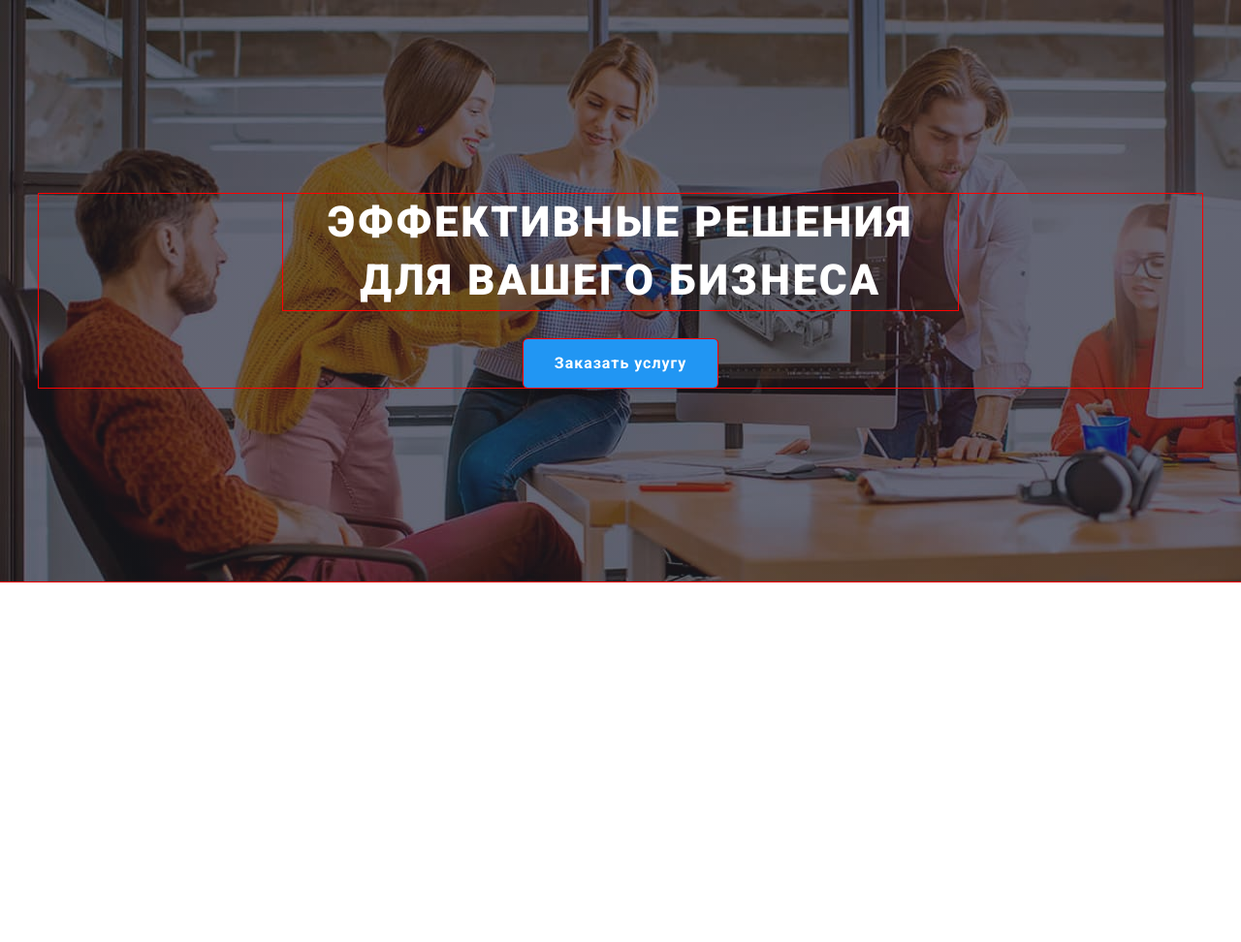
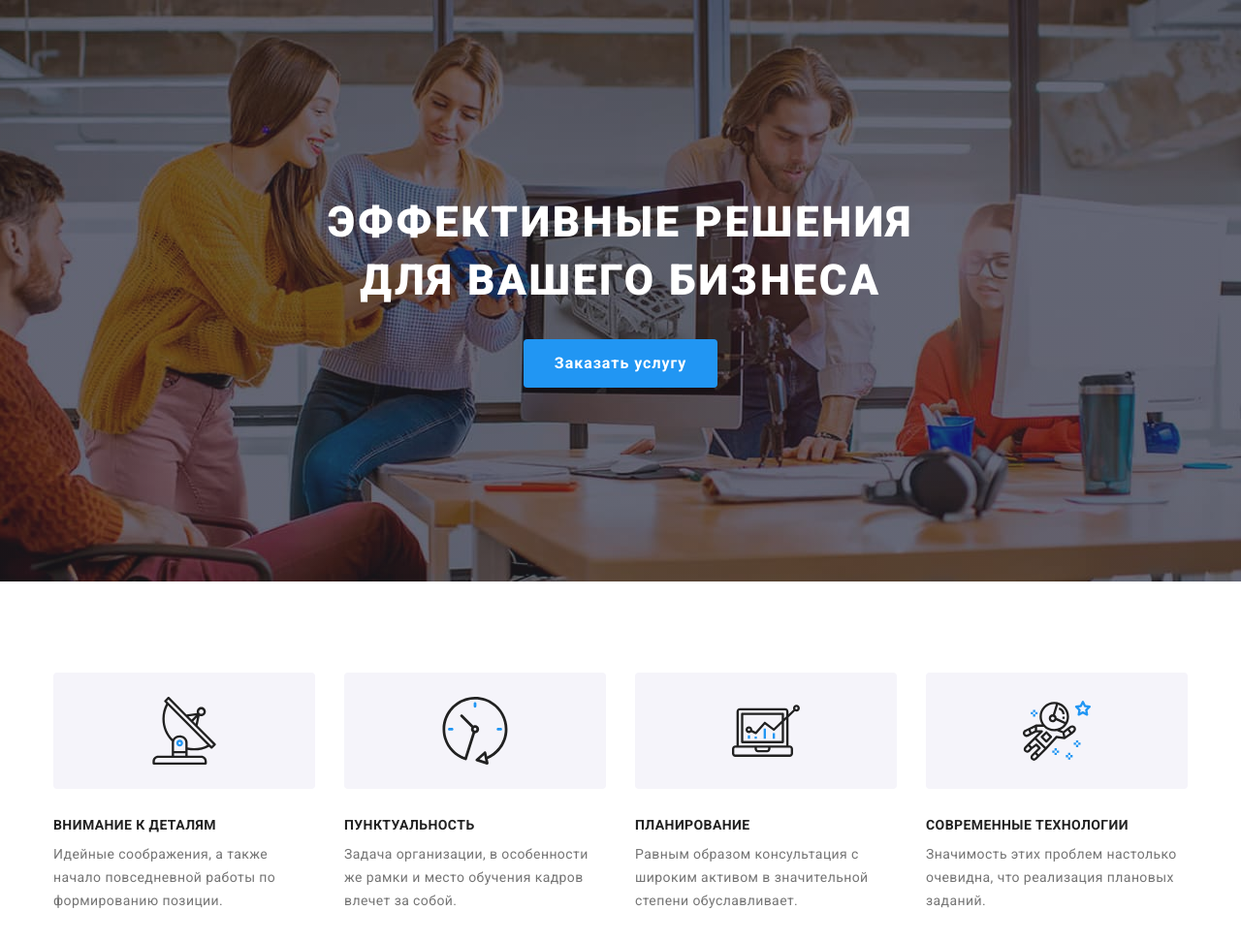
Before and after one commit to BohdanKlymenko/goit-markup-hw-08, a plain HTML site: page index.html in a window 1280 px wide. Shown: the whole page at 97% size. Before the commit the page ends 800 px from the top, so only its background shows below. Drawn offline with nearby package versions, Linux system fonts and the light colour scheme.

Commit message:
Добавляет адаптивку для 2х секций

```diff
--- a/index.html
+++ b/index.html
@@ -70,7 +70,7 @@
         </div>
       </div>
     </header> -->
-    <main>
+    <!-- <main> -->
     <section class="section hero">
       <div class="container">
         <h1 class="page-title">Эффективные решения для вашего бизнеса</h1>
@@ -79,7 +79,7 @@
         </button>
       </div>
     </section>
-      <!-- <section class="section advantages">
+    <section class="section advantages">
       <div class="container">
         <h2 class="advantages__title visually-hidden">Преимущества</h2>
         <ul class="list advantages__list">
@@ -103,8 +103,8 @@
             </a>
             <h3 class="title advantages__other-title">Пунктуальность</h3>
             <p class="advantages__text">
-                Задача организации, в особенности же рамки и место обучения
-                кадров влечет за собой.
+              Задача организации, в особенности же рамки и место обучения кадров
+              влечет за собой.
             </p>
           </li>
           <li class="advantages__item">
@@ -135,7 +135,7 @@
           </li>
         </ul>
       </div>
-      </section> -->
+    </section>
     <!-- <section class="section gallery" id="portfolio">
         <div class="container">
           <h2 class="title gallery__title">Чем мы занимаемся</h2>
@@ -518,7 +518,7 @@
           </ul>
         </div>
       </section> -->
-    </main>
+    <!-- </main> -->
     <!-- <footer class="footer" id="contacts">
       <div class="container footer--positioning">
         <div class="address-section footer__address-section">
--- a/sass/base/_common.scss
+++ b/sass/base/_common.scss
@@ -6,7 +6,6 @@ html {
 *::before,
 *::after {
   box-sizing: inherit;
-  outline: 1px solid red;
 }
 
 body {
--- a/sass/components/_titles.scss
+++ b/sass/components/_titles.scss
@@ -3,17 +3,27 @@
 }
 
 .page-title {
-  max-width: 696px;
   margin-right: auto;
   margin-bottom: 30px;
   margin-left: auto;
   font-weight: 900;
-  font-size: 44px;
-  line-height: 1.36;
+  font-size: 26px;
+  line-height: 1.62;
+
   text-align: center;
   letter-spacing: 0.06em;
   text-transform: uppercase;
   color: var(--alt-title-color);
+
+  @media screen and (min-width: 480px) {
+    width: 360px;
+  }
+
+  @media screen and (min-width: 1200px) {
+    font-size: 44px;
+    line-height: 1.36;
+    width: 696px;
+  }
 }
 
 .gallery__title,
--- a/sass/layouts/_advantages.scss
+++ b/sass/layouts/_advantages.scss
@@ -3,13 +3,26 @@
 }
 
 .advantages__list {
-  display: flex;
   margin-left: -30px;
+  margin-bottom: -30px;
+
+  @media screen and (min-width: 768px) {
+    display: flex;
+    flex-wrap: wrap;
+  }
 }
 
 .advantages__item {
   margin-left: 30px;
-  flex-basis: calc((100% - 4 * 30px) / 4);
+  margin-bottom: 30px;
+
+  @media screen and (min-width: 768px) {
+    flex-basis: calc((100% - 2 * 30px) / 2);
+  }
+
+  @media screen and (min-width: 1200px) {
+    flex-basis: calc((100% - 4 * 30px) / 4);
+  }
 }
 
 .advantages__other-title {
@@ -17,7 +30,12 @@
   font-weight: bold;
   font-size: 14px;
   line-height: 1.14;
+  text-align: center;
   text-transform: uppercase;
+
+  @media screen and (min-width: 768px) {
+    text-align: left;
+  }
 }
 
 .advantages__link {
@@ -25,7 +43,7 @@
   justify-content: center;
   align-items: center;
   margin-bottom: 30px;
-  width: 270px;
+  width: 100%;
   height: 120px;
   background: var(--second-bg);
   border-radius: 4px;
--- a/sass/layouts/_hero.scss
+++ b/sass/layouts/_hero.scss
@@ -1,12 +1,11 @@
 .hero {
   display: flex;
   justify-content: center;
-  padding-top: 200px;
-  padding-bottom: 200px;
+  padding-top: 118px;
+  padding-bottom: 118px;
   margin-left: auto;
   margin-right: auto;
   max-width: 1600px;
-  min-height: 600px;
   background-color: var(--dark-bg);
   background-image: linear-gradient(
       rgba(47, 48, 58, 0.4),
@@ -14,5 +13,12 @@
     ),
     url(../images/bg-hero/bg-hero.jpg);
   background-size: cover;
+  background-position: center;
   background-repeat: no-repeat;
+
+  @media screen and (min-width: 1200px) {
+    padding-top: 200px;
+    padding-bottom: 200px;
+    min-height: 600px;
+  }
 }
--- a/sass/layouts/_sections.scss
+++ b/sass/layouts/_sections.scss
@@ -1,4 +1,9 @@
 .section {
-  padding-top: 94px;
-  padding-bottom: 94px;
+  padding-top: 60px;
+  padding-bottom: 60px;
+
+  @media screen and (min-width: 1200px) {
+    padding-top: 94px;
+    padding-bottom: 94px;
+  }
 }
```
Also changed, not shown: css/main.css, css/main.min.css, 2 other files. Lines whose indentation alone changed are shown as unchanged.
